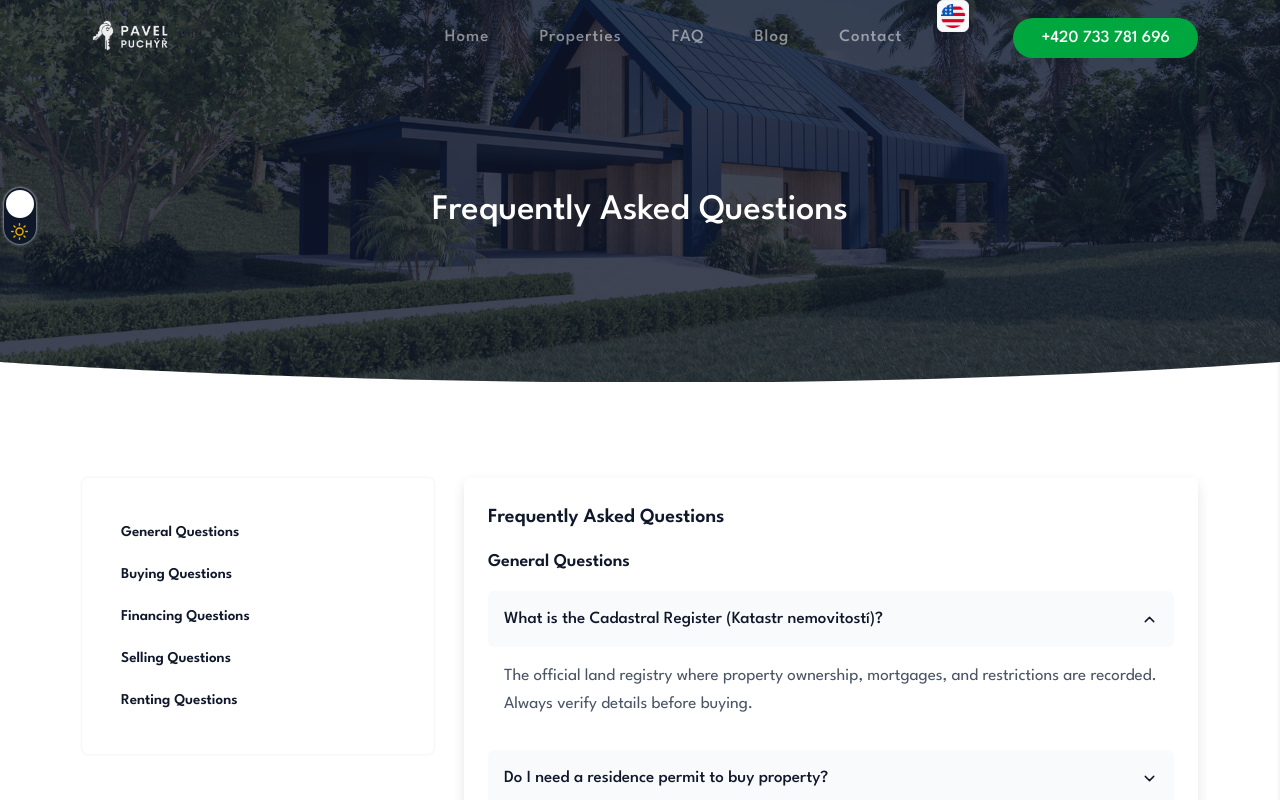
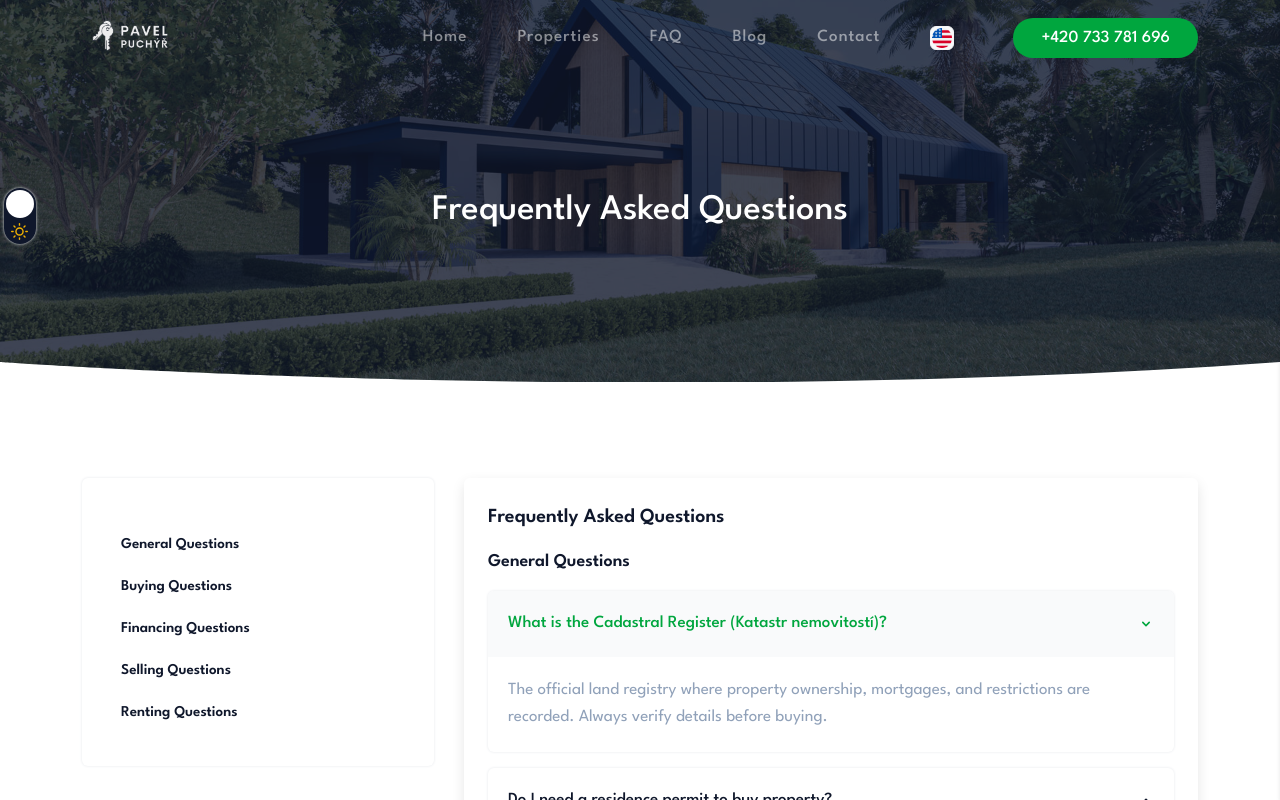
Before and after one commit to bogaczig73/realitypuchyr-landing, a Next.js app: page /en/faq in a window 1280 px wide. Both pictures are taken after a click on the button "What is the Cadastral Register (Katastr nemovitostí)?". Shown: the top 800 px of the page. Built offline with nearby package versions, Linux system fonts and the light colour scheme.

Commit message:
editted faq page; editted middleware so it redirects properly

```diff
--- a/src/app/[locale]/components/navbar.tsx
+++ b/src/app/[locale]/components/navbar.tsx
@@ -85,11 +85,11 @@ export default function Navbar({ navClass, topnavClass, tagline }:{ navClass:str
                 <div className={`${topnavClass !== '' && topnavClass !== undefined ? 'container-fluid md:px-8 px-3' : 'container'}`}>
                     {/* <!-- Logo container--> */}
                     {navClass === '' || navClass === undefined ?
-                        <Link className="logo" href="/">
+                        <Link className="logo" href={`/${currentLocale}`}>
                             <Image src="/images/logo-dark.png" className="inline-block dark:hidden" alt="" width={98} height={24}/>
                             <Image src="/images/logo-light.png" className="hidden dark:inline-block" alt="" width={98} height={24} />
                         </Link> :
-                        <Link className="logo" href="/">
+                        <Link className="logo" href={`/${currentLocale}`}>
                             <span className="inline-block dark:hidden">
                                 <Image src="/images/logo-dark.png" className="l-dark"  alt="" width={98} height={24}/>
                                 <Image src="/images/logo-light.png" className="l-light"  alt="" width={98} height={24}/>
@@ -124,30 +124,33 @@ export default function Navbar({ navClass, topnavClass, tagline }:{ navClass:str
                     <div id="navigation" className="lg:block">
                         {/* <!-- Navigation Menu--> */}
                         <ul className={`navigation-menu ${navClass === '' || navClass === undefined ? '' : 'nav-light'} ${topnavClass !== '' && topnavClass !== undefined ? '!justify-center' : '!justify-end'}`}>
-                            <li className={`has-submenu parent-menu-item ${["/"].includes(manu) ? 'active' : ''}`}><Link href="/">{t('homeLink')}</Link></li>
-                            <li className={`has-submenu parent-menu-item ${["/list"].includes(manu) ? 'active' : ''}`}><Link href="/list">{t('propertiesLink')}</Link></li>
-                            <li className={manu === "/faq" ? "active" : ''}><Link href="/faq" className="sub-menu-item">{t('faqLink')}</Link></li>
-                            <li className={manu === "/blog" ? "active" : ''}><Link href="/blog" className="sub-menu-item">{t('blogLink')}</Link></li>
-                            <li className={manu === "/contact" ? "active" : ''}><Link href="/contact" className="sub-menu-item">{t('contactLink')}</Link></li>
+                            <li className={`has-submenu parent-menu-item ${["/"].includes(manu) ? 'active' : ''}`}><Link href={`/${currentLocale}`}>{t('homeLink')}</Link></li>
+                            <li className={`has-submenu parent-menu-item ${["/list"].includes(manu) ? 'active' : ''}`}><Link href={`/${currentLocale}/list`}>{t('propertiesLink')}</Link></li>
+                            <li className={manu === "/faq" ? "active" : ''}><Link href={`/${currentLocale}/faq`} className="sub-menu-item">{t('faqLink')}</Link></li>
+                            <li className={manu === "/blog" ? "active" : ''}><Link href={`/${currentLocale}/blog`} className="sub-menu-item">{t('blogLink')}</Link></li>
+                            <li className={manu === "/contact" ? "active" : ''}><Link href={`/${currentLocale}/contact`} className="sub-menu-item">{t('contactLink')}</Link></li>
 
                             {/* Language Switcher */}
-                            <li className="dropdown inline-block relative" ref={dropdownRef}>
+                            <li className="dropdown inline-block relative flex items-center" ref={dropdownRef}>
+                                <Link href="#" className="flex items-center">
                                     <button
-                                    className="dropdown-toggle h-8 w-8 inline-flex items-center justify-center tracking-wide align-middle duration-500 text-[20px] text-center bg-gray-50 dark:bg-slate-800 hover:bg-gray-100 dark:hover:bg-slate-700 border border-gray-100 dark:border-gray-800 text-slate-900 dark:text-white rounded-md"
+                                        className="dropdown-toggle h-6 w-6 inline-flex items-center justify-center tracking-wide align-middle duration-500 text-[20px] text-center bg-gray-50 dark:bg-slate-800 hover:bg-gray-100 dark:hover:bg-slate-700 border border-gray-100 dark:border-gray-800 text-slate-900 dark:text-white rounded-md"
                                         type="button"
                                         onClick={(e) => {
+                                            e.preventDefault();
                                             e.stopPropagation();
                                             setShowCountry(!showCountry);
                                         }}
                                     >
                                         <Image
                                             src={currentLang.flag}
-                                        width={24}
-                                        height={24}
-                                        className="h-6 w-6 rounded-md"
+                                            width={20}
+                                            height={20}
+                                            className="h-5 w-5 rounded-md"
                                             alt={currentLang.label}
                                         />
                                     </button>
+                                </Link>
 
                                 <div className={`${showCountry ? 'block' : 'hidden'} dropdown-menu absolute end-0 m-0 mt-4 z-10 w-36 rounded-md overflow-hidden bg-white dark:bg-slate-900 shadow-sm shadow-gray-200 dark:shadow-gray-700`}>
                                     <ul className="list-none py-2 text-start">
--- a/src/app/[locale]/faq/page.tsx
+++ b/src/app/[locale]/faq/page.tsx
@@ -12,10 +12,10 @@ import { FiChevronDown, FiChevronUp } from 'react-icons/fi';
 
 export default function Faq() {
     const t = useTranslations('faq');
-    const [activeIndex, setActiveIndex] = useState<number | null>(null);
+    const [activeAccordion, setActiveAccordion] = useState<{section: string, index: number} | null>(null);
 
-    const toggleAccordion = (index: number) => {
-        setActiveIndex(activeIndex === index ? null : index);
+    const toggleAccordion = (section: string, index: number) => {
+        setActiveAccordion(activeAccordion?.section === section && activeAccordion?.index === index ? null : {section, index});
     };
 
     const sections = [
@@ -73,13 +73,21 @@ export default function Faq() {
                         <div className="lg:col-span-4 md:col-span-5">
                             <div className="rounded-md shadow-sm shadow-gray-200 dark:shadow-gray-700 p-6 sticky top-20">
                                 <ul className="list-unstyled sidebar-nav mb-0 py-0" id="navmenu-nav">
-                                    <li className="navbar-item p-0"><Link2 to="general" spy={true} activeClass="active"
+                                    {sections.map((section) => (
+                                        <li key={section.key} className="navbar-item mt-3 p-0">
+                                            <Link2
+                                                to={section.key}
+                                                spy={true}
                                                 smooth={true}
-                                        duration={500} className="text-base font-medium navbar-link">{t('sections.general')}</Link2></li>
-                                    <li className="navbar-item mt-3 p-0"><Link2 spy={true} activeClass="active" smooth={true} duration={500} to="buying" className="text-base font-medium navbar-link">{t('sections.buying')}</Link2></li>
-                                    <li className="navbar-item mt-3 p-0"><Link2 spy={true} activeClass="active" smooth={true} duration={500} to="financing" className="text-base font-medium navbar-link">{t('sections.financing')}</Link2></li>
-                                    <li className="navbar-item mt-3 p-0"><Link2 spy={true} activeClass="active" smooth={true} duration={500} to="selling" className="text-base font-medium navbar-link">{t('sections.selling')}</Link2></li>
-                                    <li className="navbar-item mt-3 p-0"><Link2 spy={true} activeClass="active" smooth={true} duration={500} to="renting" className="text-base font-medium navbar-link">{t('sections.renting')}</Link2></li>
+                                                duration={500}
+                                                offset={-100}
+                                                activeClass="active"
+                                                className="text-base font-medium navbar-link"
+                                            >
+                                                {section.title}
+                                            </Link2>
+                                        </li>
+                                    ))}
                                 </ul>
                             </div>
                         </div>
@@ -89,24 +97,30 @@ export default function Faq() {
                                 <h5 className="text-xl font-semibold mb-4">{t('title')}</h5>
                                 <div className="grid grid-cols-1 gap-4">
                                     {sections.map((section, sectionIndex) => (
-                                        <div key={section.key} className="mb-6">
+                                        <div key={section.key} id={section.key} className="mb-6">
                                             <h6 className="text-lg font-semibold mb-4">{section.title}</h6>
                                             {questions
                                                 .filter(q => q.section === section.key)
                                                 .map((question, index) => (
-                                                    <div key={question.key} className="mb-4">
+                                                    <div key={question.key} className="relative shadow-sm shadow-gray-200 dark:shadow-gray-700 rounded-md overflow-hidden mt-4">
+                                                        <h2 className="text-base font-medium">
                                                             <button
-                                                            onClick={() => toggleAccordion(index)}
-                                                            className="flex justify-between items-center w-full text-left p-4 bg-gray-50 dark:bg-slate-800 rounded-md"
+                                                                onClick={() => toggleAccordion(section.key, index)}
+                                                                className={`flex justify-between items-center p-5 w-full font-medium text-left ${activeAccordion?.section === section.key && activeAccordion?.index === index ? 'bg-gray-50 dark:bg-slate-800 text-green-600' : ''}`}
                                                             >
-                                                            <span className="font-medium">{t(`questions.${question.key}.title`)}</span>
-                                                            {activeIndex === index ? <FiChevronUp /> : <FiChevronDown />}
+                                                                <span>{t(`questions.${question.key}.title`)}</span>
+                                                                <svg className={`w-4 h-4 shrink-0 ${activeAccordion?.section === section.key && activeAccordion?.index === index ? 'rotate-0' : 'rotate-180'}`} fill="currentColor" viewBox="0 0 20 20" xmlns="http://www.w3.org/2000/svg">
+                                                                    <path fillRule="evenodd" d="M5.293 7.293a1 1 0 011.414 0L10 10.586l3.293-3.293a1 1 0 111.414 1.414l-4 4a1 1 0 01-1.414 0l-4-4a1 1 0 010-1.414z" clipRule="evenodd"></path>
+                                                                </svg>
                                                             </button>
-                                                        {activeIndex === index && (
-                                                            <div className="p-4 bg-white dark:bg-slate-900 rounded-b-md">
-                                                                <p className="text-gray-600 dark:text-gray-300 whitespace-pre-line">
+                                                        </h2>
+                                                        {activeAccordion?.section === section.key && activeAccordion?.index === index && (
+                                                            <div>
+                                                                <div className="p-5">
+                                                                    <p className="text-slate-400 dark:text-gray-400 whitespace-pre-line">
                                                                         {t(`questions.${question.key}.content`)}
                                                                     </p>
+                                                                </div>
                                                             </div>
                                                         )}
                                                     </div>
```
Also changed, not shown: src/middleware.ts (renamed from middleware.ts, +4 -4 lines). Lines whose indentation alone changed are shown as unchanged.
